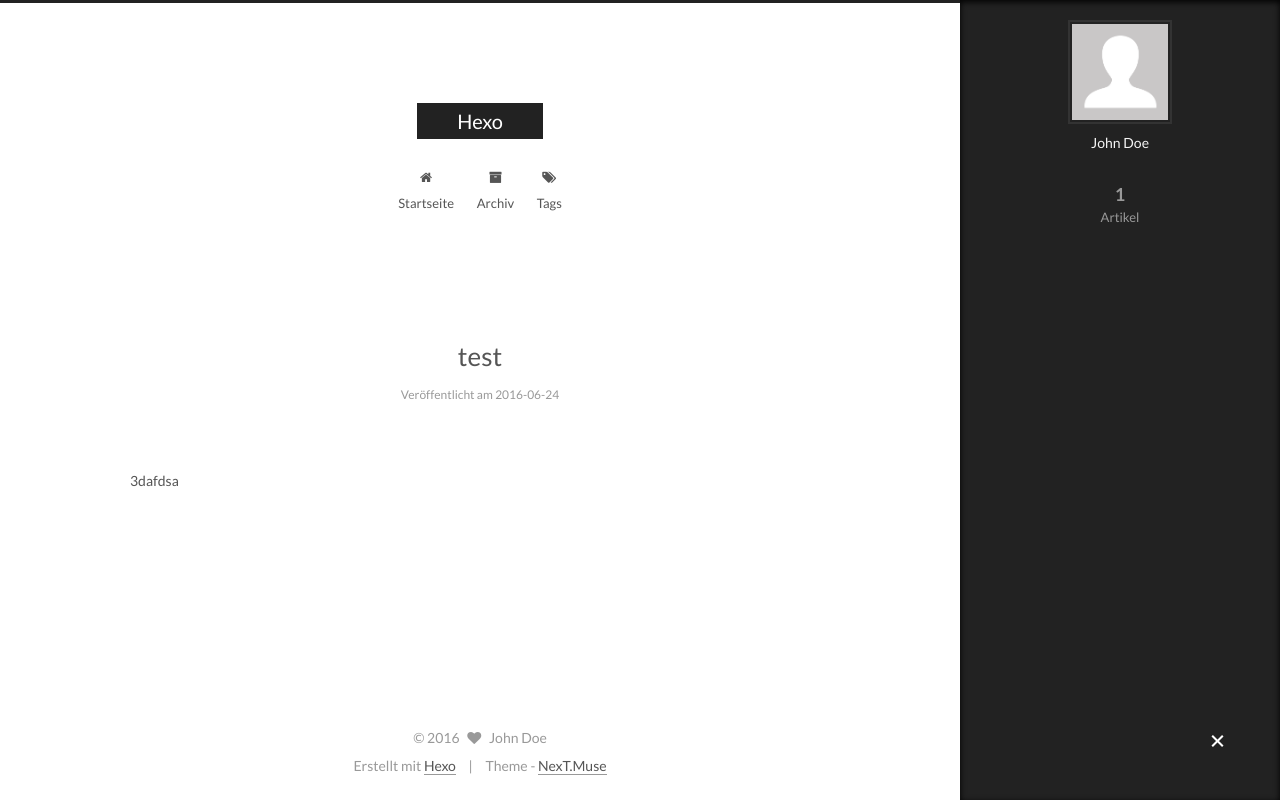
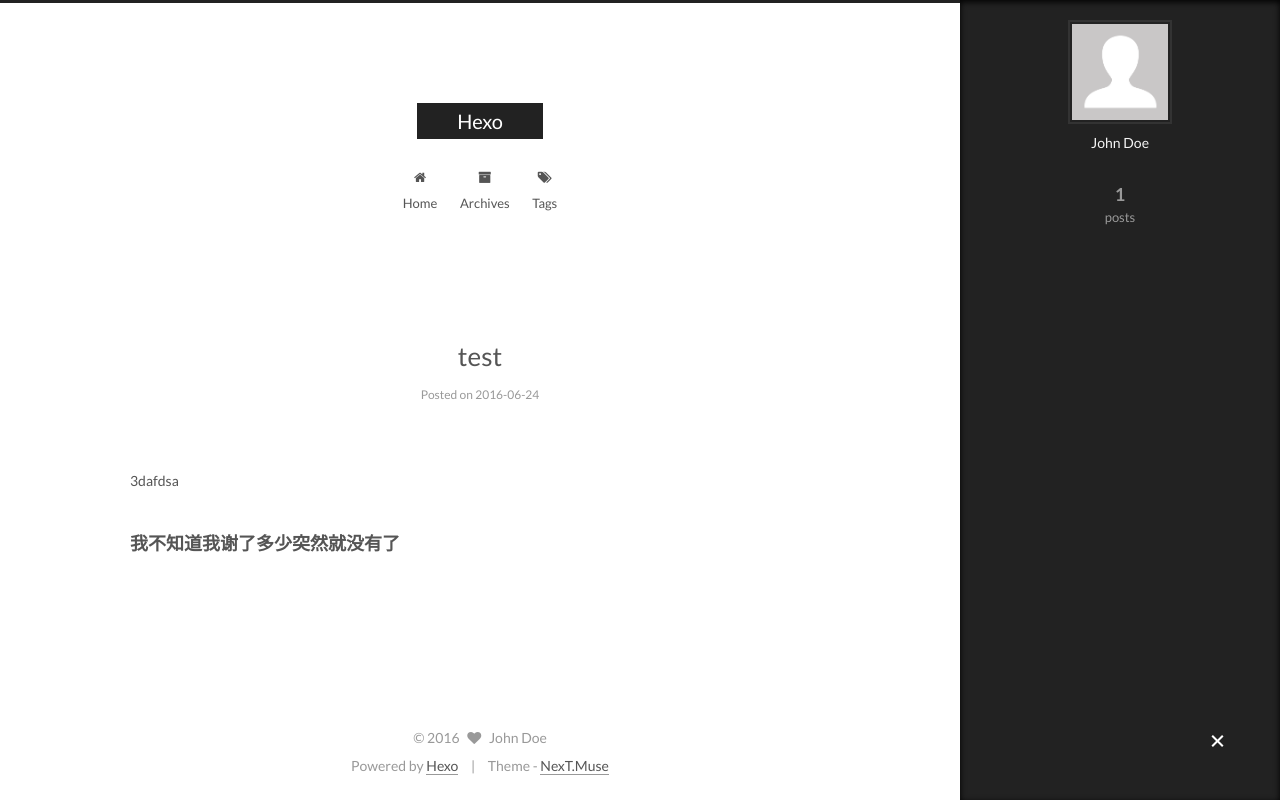
Before and after one commit to fairytaleordemon/fairytaleordemon.github.io, a plain HTML site: page index.html in a window 1280 px wide. Both pictures are taken after a click on the element 1217 px from the left and 741 px from the top of the page. Drawn offline with Linux system fonts and the light colour scheme.

Commit message:
Site updated: 2016-06-27 11:31:38

```diff
--- a/css/main.css
+++ b/css/main.css
@@ -1548,7 +1548,7 @@ pre .javascript .function {
   width: 4px;
   height: 4px;
   border-radius: 50%;
-  background: #af2512;
+  background: #4e5386;
 }
 .links-of-blogroll {
   font-size: 13px;
--- a/index.html
+++ b/index.html
@@ -175,7 +175,7 @@
 
               <i class="menu-item-icon fa fa-fw fa-home"></i> <br />
 
-            Startseite
+            Home
           </a>
         </li>
 
@@ -185,7 +185,7 @@
 
               <i class="menu-item-icon fa fa-fw fa-archive"></i> <br />
 
-            Archiv
+            Archives
           </a>
         </li>
 
@@ -251,7 +251,7 @@
             <span class="post-meta-item-icon">
               <i class="fa fa-calendar-o"></i>
             </span>
-            <span class="post-meta-item-text">Veröffentlicht am</span>
+            <span class="post-meta-item-text">Posted on</span>
             <time itemprop="dateCreated" datetime="2016-06-24T18:05:25+08:00" content="2016-06-24">
               2016-06-24
             </time>
@@ -283,7 +283,7 @@
 
 
             <p>3dafdsa</p>
-
+<h3 id="我不知道我谢了多少突然就没有了"><a href="#我不知道我谢了多少突然就没有了" class="headerlink" title="我不知道我谢了多少突然就没有了"></a>我不知道我谢了多少突然就没有了</h3>
 
 
 
@@ -353,7 +353,7 @@
           <div class="site-state-item site-state-posts">
             <a href="/archives">
               <span class="site-state-item-count">1</span>
-              <span class="site-state-item-name">Artikel</span>
+              <span class="site-state-item-name">posts</span>
             </a>
           </div>
 
@@ -400,7 +400,7 @@
 </div>
 
 <div class="powered-by">
-  Erstellt mit  <a class="theme-link" href="http://hexo.io">Hexo</a>
+  Powered by <a class="theme-link" href="http://hexo.io">Hexo</a>
 </div>
 
 <div class="theme-info">
```
Also changed, not shown: 2016/06/24/test/index.html (+16 -13 lines), archives/2016/06/index.html (+6 -6 lines), archives/2016/index.html (+6 -6 lines), archives/index.html (+6 -6 lines).
